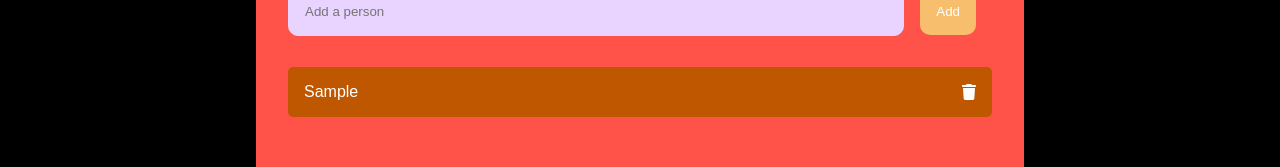
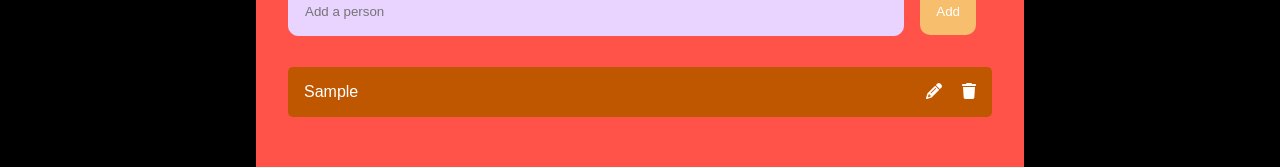
Before and after one commit to compgirl123/NiteOut, a React (Create React App) app: page /whopays in a window 1280 px wide. Both pictures are taken after typing "Sample" into the empty fields and a click on the button "Add". Shown: the part 220-387 px from the top of the page. Built offline with nearby package versions, Linux system fonts and the light colour scheme.

Commit message:
Added editing functionality

```diff
--- a/src/components/WhoPaysTonight/WhoPaysTonight.js
+++ b/src/components/WhoPaysTonight/WhoPaysTonight.js
@@ -4,12 +4,14 @@ import './WhoPaysTonight.scss';
 import { v4 as uuidv4 } from 'uuid';
 import { InputField } from '../InputField/InputField';
 import { FontAwesomeIcon } from '@fortawesome/react-fontawesome';
-import { faTrash } from '@fortawesome/free-solid-svg-icons';
+import { faTrash, faPencil} from '@fortawesome/free-solid-svg-icons';
 import { ThemeWrapper } from '../ThemeWrapper/ThemeWrapper';
 
 const WhoPaysTonight = () => {
   const [todos, setTodos] = useState([]);
+  const [editingIndex, setEditingIndex] = useState(null);
   const [value, setValue] = useState('');
+  const [newValue, setNewValue] = useState('');
   const [chosenPerson, setChosenPerson] = useState(null);
 
   useEffect(() => {
@@ -32,6 +34,19 @@ const WhoPaysTonight = () => {
 
   const deleteToDo = (id) => {
     setTodos(todos.filter(todo => todo.id !== id));
+  }
+
+  const editToDo = (index) => {
+    //setEditing(true);
+    setEditingIndex(index);
+    setNewValue(todos[index].task);
+  }
+
+  const saveEditToDo = (index) => {
+    setEditingIndex(null);
+    const updatedTodos = [...todos];
+    updatedTodos[index] = { ...updatedTodos[index], task: newValue };
+    setTodos(updatedTodos);
   }
 
   const handleWhoPays = () => {
@@ -70,8 +85,28 @@ const WhoPaysTonight = () => {
           <div className="partOne">
           {todos.length > 0 && todos.map((todo, index) => (
             <div className="toDo" key={todo.id}>
-              <p>{todo.task}</p>
-              <FontAwesomeIcon className="deleteIcon" icon={faTrash} onClick={() => deleteToDo(todo.id)} />
+              {editingIndex === index?
+                <>
+                  <InputField
+                    type="text"
+                    onChange={(e) => setNewValue(e.target.value)}
+                    value={newValue}
+                  />
+                  <div className="icon-container">
+                    <Button type="submit" className="todo-btn" onClick = {(e)=> saveEditToDo(e)}>
+                      Save
+                    </Button>
+                  </div>
+                </>
+                :
+                <>
+                <p>{todo.task}</p>
+                <div className="icon-container">
+                  <FontAwesomeIcon className="deleteIcon" icon={faPencil} onClick={() => editToDo(index)} />
+                  <FontAwesomeIcon className="deleteIcon" icon={faTrash} onClick={() => deleteToDo(index)} />
+                </div>
+                </>
+              }
             </div>
           ))}
         </div>
--- a/src/components/WhoPaysTonight/WhoPaysTonight.scss
+++ b/src/components/WhoPaysTonight/WhoPaysTonight.scss
@@ -7,6 +7,10 @@
   border-radius: 5px;
   margin-bottom: 0.5rem;
   margin-top: 1rem;
+}
+
+.icon-container {
+  margin-left: auto; /* Push the icons to the right, aligning with the right edge */
 }
 
 .input-container {
@@ -21,6 +25,7 @@
 }
 
 .deleteIcon {
+  padding-left: 20px;
   margin-left: auto;
 }
 
```
